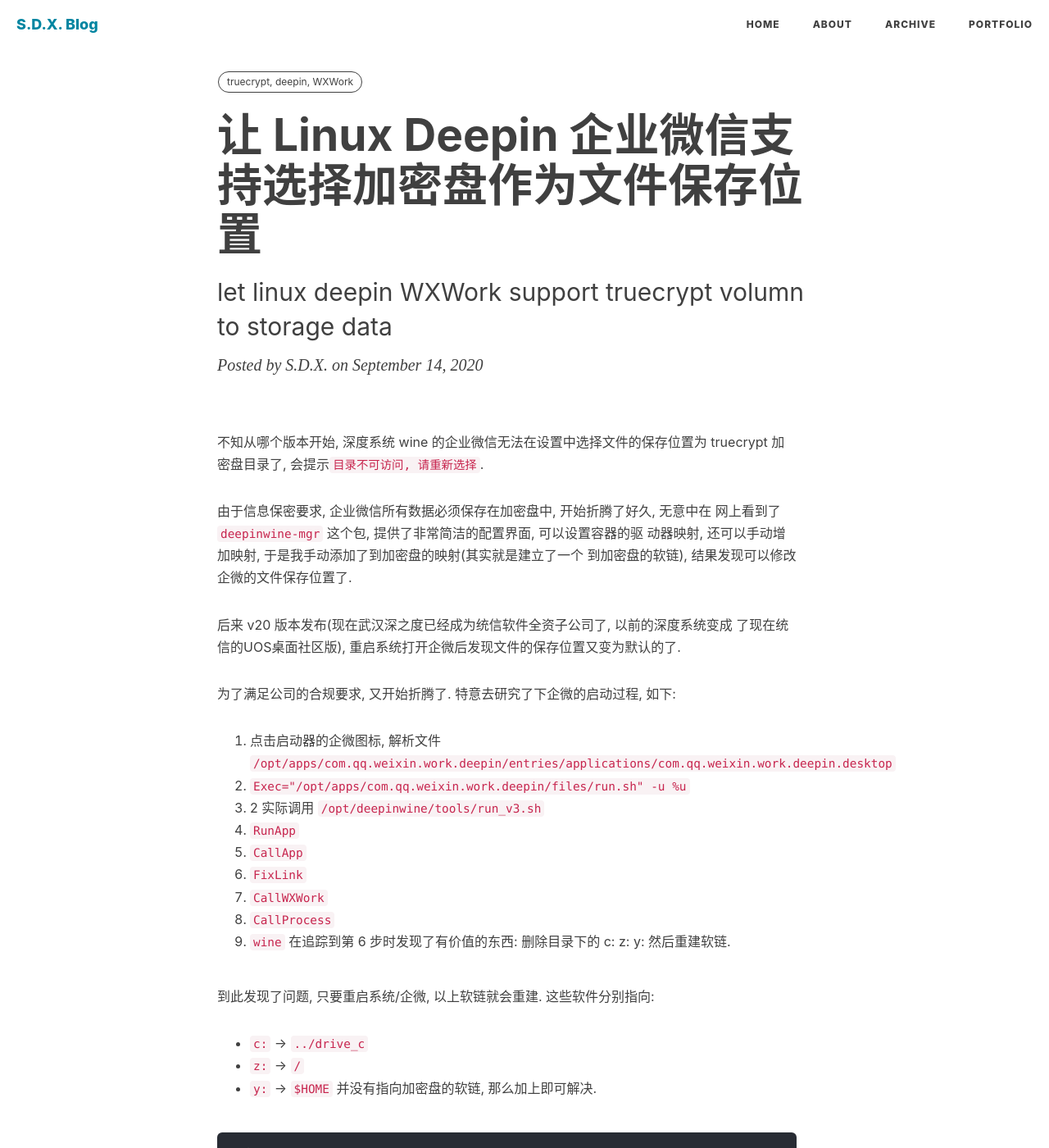
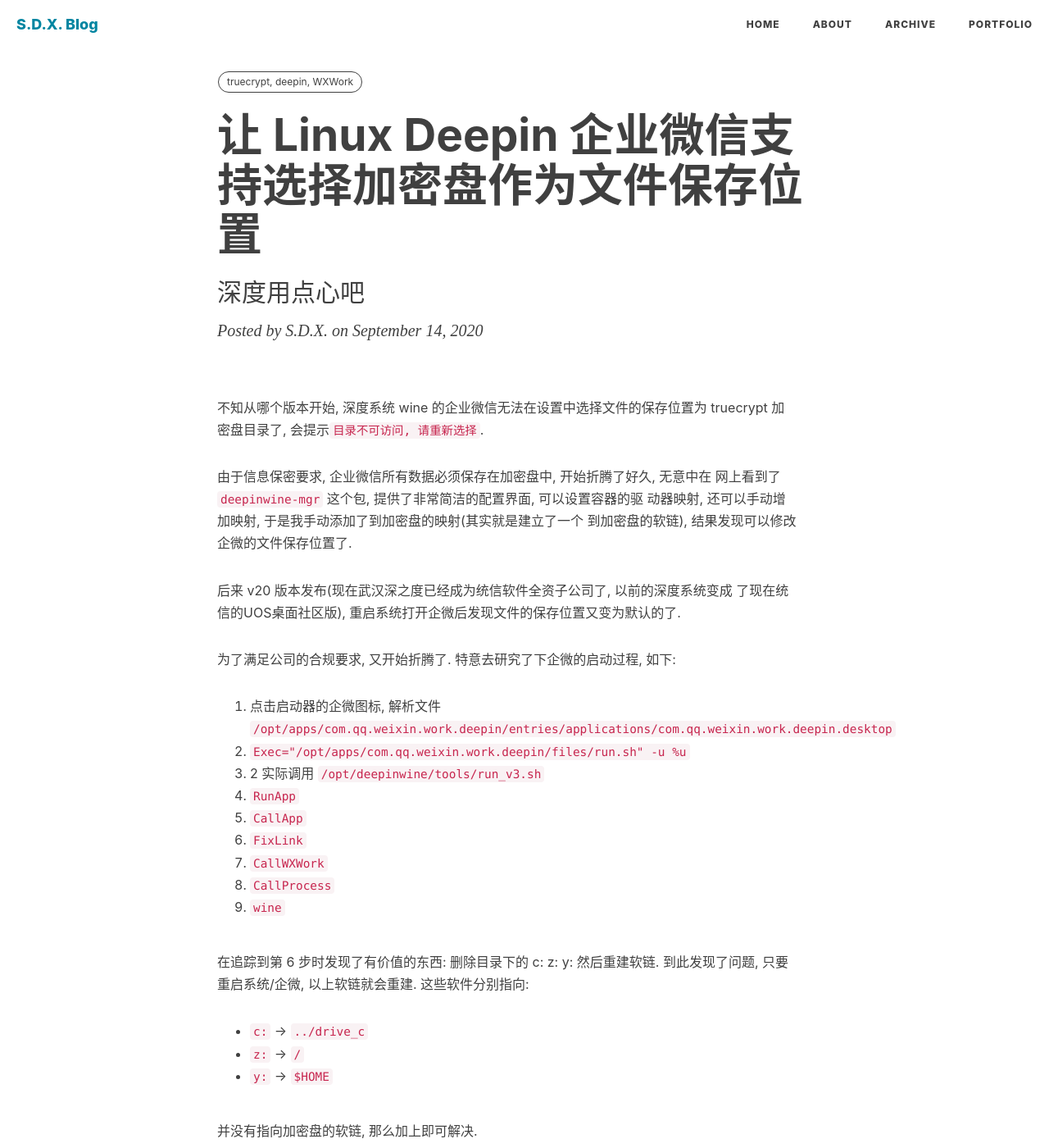
Before and after one commit to happyd0ggie/happyd0ggie.github.io, a Jekyll site: the page built from _posts/2020-09-14-let-deepin-wxwork-support-truecrypt-volumn-as-storage-location.md, in a window 1280 px wide and 1400 px high. Shown: the whole window at 82% size. Built offline with Jekyll 4.4.1, drawn with Linux system fonts in a browser that asks for light colours; nearby versions of some CDN libraries; comment, search, counter and statistics services are not loaded.

Commit message:
update post

````diff
--- a/_posts/2020-09-14-let-deepin-wxwork-support-truecrypt-volumn-as-storage-location.md
+++ b/_posts/2020-09-14-let-deepin-wxwork-support-truecrypt-volumn-as-storage-location.md
@@ -1,7 +1,7 @@
 ---
 layout: post
 title: "让 Linux Deepin 企业微信支持选择加密盘作为文件保存位置"
-subtitle: 'let linux deepin WXWork support truecrypt volumn to storage data'
+subtitle: '深度用点心吧'
 author: "S.D.X."
 header-style: text
 tags:
@@ -30,12 +30,13 @@
 7. `CallWXWork`
 8. `CallProcess`
 9. `wine`
+
 在追踪到第 6 步时发现了有价值的东西: 删除目录下的 c: z: y: 然后重建软链.
-
 到此发现了问题, 只要重启系统/企微, 以上软链就会重建. 这些软件分别指向:
 - `c:` -> `../drive_c`
 - `z:` -> `/`
 - `y:` -> `$HOME`
+
 并没有指向加密盘的软链, 那么加上即可解决.
 
 ```
````
